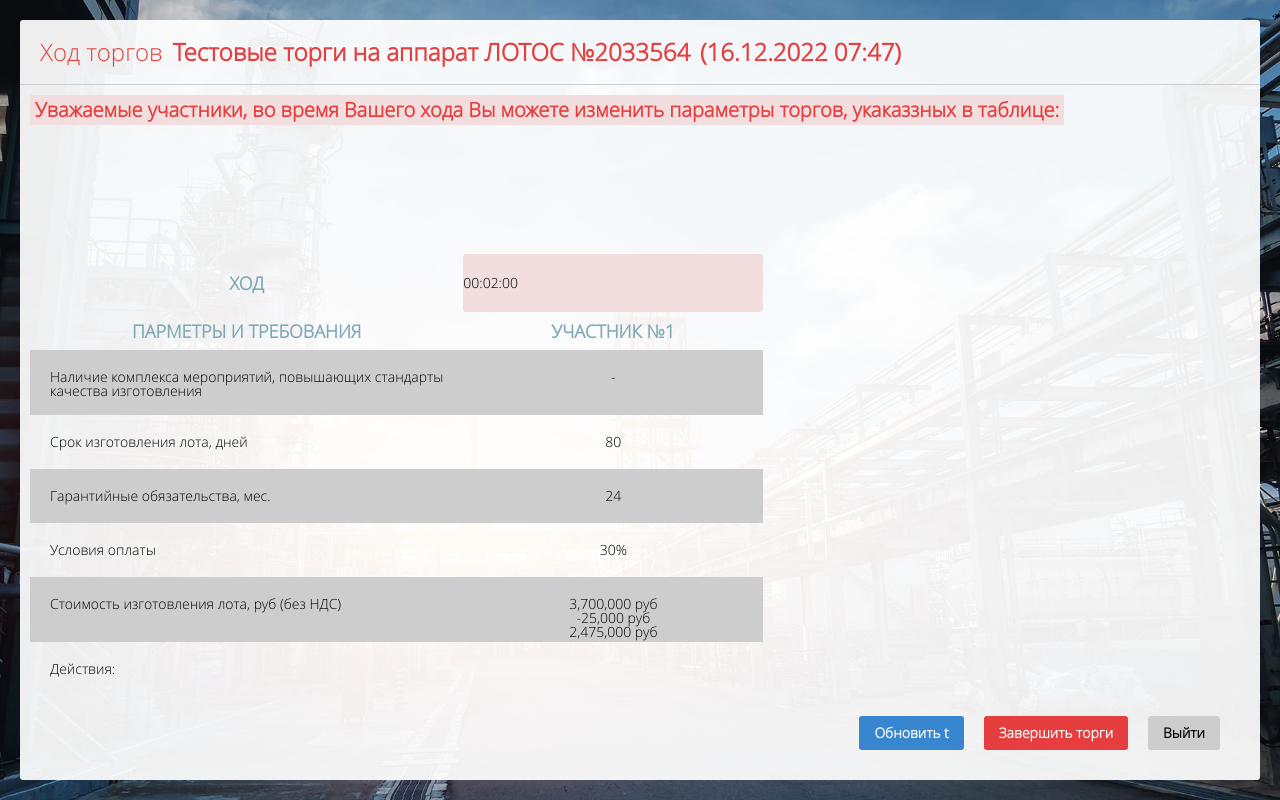
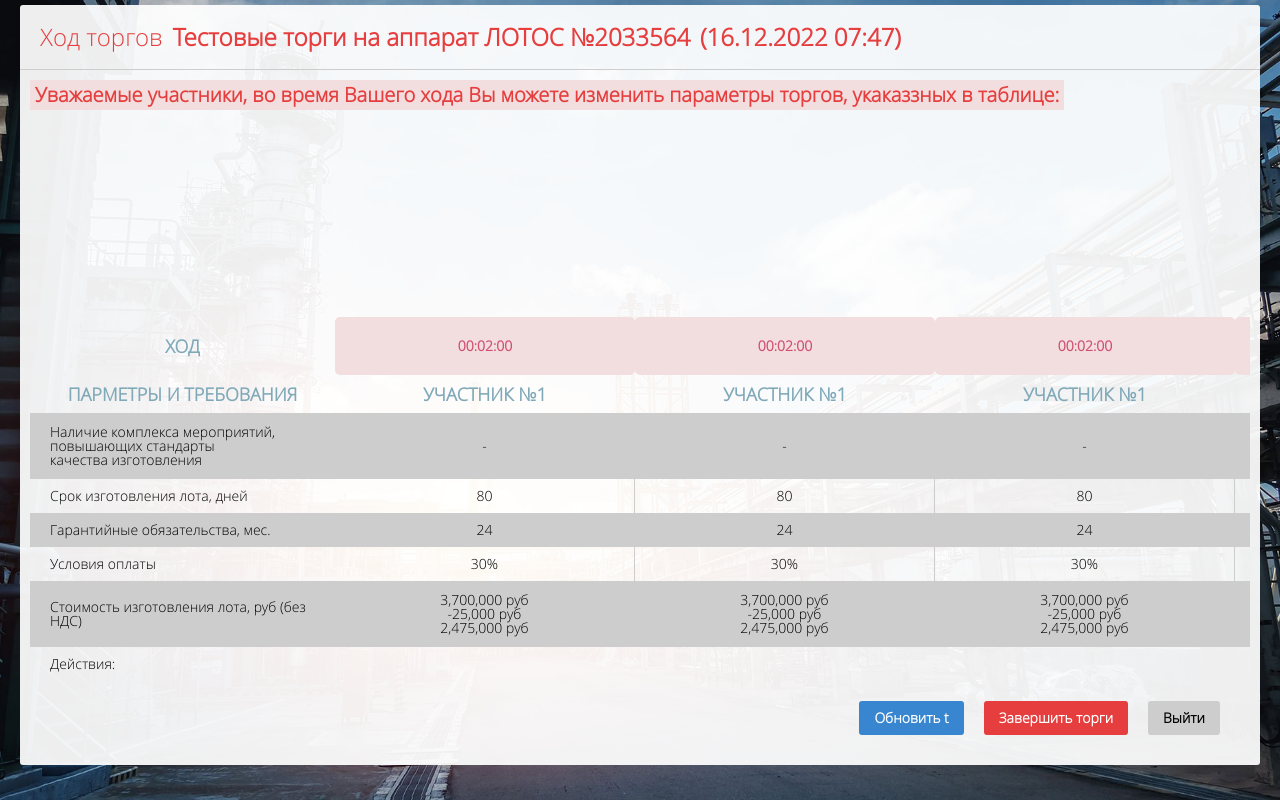
Before and after one commit to Tomiloff/BiddingRoom, a React (Create React App) app: page / in a window 1280 px wide. Built offline with nearby package versions, Linux system fonts and the light colour scheme.

Commit message:
fix working area

```diff
--- a/src/assets/all-css/globalStyles.css
+++ b/src/assets/all-css/globalStyles.css
@@ -32,7 +32,7 @@ body {
   height: 100vh;
   background-position: center;
   background-size: cover;
-  padding: 20px;
+  padding: 5px 20px;
 }
 
 h1 {
--- a/src/pages/Room/Room.jsx
+++ b/src/pages/Room/Room.jsx
@@ -22,7 +22,7 @@ const Room = () => {
               <li>Действия:</li>
             </ul>
           </div>
-
+          <div className={styles.competitionArea}>
             <div className={styles.participant}>
               <div className={styles.timer}>
                 <time>00:02:00</time>
@@ -35,6 +35,59 @@ const Room = () => {
                 <li>30%</li>
                 <li className={styles.price}>3,700,000 руб<br/>-25,000 руб<br/>2,475,000 руб</li>
               </ul>
+            </div>
+            <div className={styles.participant}>
+              <div className={styles.timer}>
+                <time>00:02:00</time>
+              </div>
+              <h3 className={styles.parametersSubTitle}>Участник №1</h3>
+              <ul className={styles.participantTable}>
+                <li className={styles.termsStandard}>-</li>
+                <li>80</li>
+                <li>24</li>
+                <li>30%</li>
+                <li className={styles.price}>3,700,000 руб<br/>-25,000 руб<br/>2,475,000 руб</li>
+              </ul>
+            </div>
+            <div className={styles.participant}>
+              <div className={styles.timer}>
+                <time>00:02:00</time>
+              </div>
+              <h3 className={styles.parametersSubTitle}>Участник №1</h3>
+              <ul className={styles.participantTable}>
+                <li className={styles.termsStandard}>-</li>
+                <li>80</li>
+                <li>24</li>
+                <li>30%</li>
+                <li className={styles.price}>3,700,000 руб<br/>-25,000 руб<br/>2,475,000 руб</li>
+              </ul>
+            </div>
+            <div className={styles.participant}>
+              <div className={styles.timer}>
+                <time>00:02:00</time>
+              </div>
+              <h3 className={styles.parametersSubTitle}>Участник №1</h3>
+              <ul className={styles.participantTable}>
+                <li className={styles.termsStandard}>-</li>
+                <li>80</li>
+                <li>24</li>
+                <li>30%</li>
+                <li className={styles.price}>3,700,000 руб<br/>-25,000 руб<br/>2,475,000 руб</li>
+              </ul>
+            </div>
+            <div className={styles.participant}>
+              <div className={styles.timer}>
+                <time>00:02:00</time>
+              </div>
+              <h3 className={styles.parametersSubTitle}>Участник №1</h3>
+              <ul className={styles.participantTable}>
+                <li className={styles.termsStandard}>-</li>
+                <li>80</li>
+                <li>24</li>
+                <li>30%</li>
+                <li className={styles.price}>3,700,000 руб<br/>-25,000 руб<br/>2,475,000 руб</li>
+              </ul>
+            </div>
           </div>
         </div>
 
--- a/src/pages/Room/Room.module.css
+++ b/src/pages/Room/Room.module.css
@@ -16,6 +16,10 @@
 
 .tradingWorkspace {
   display: flex;
+}
+
+.parameters {
+  width: 500px;
 }
 
 .parameters,
@@ -45,12 +49,18 @@
 
 .parametrsTable li,
 .participantTable li {
-  padding: 20px;
+  padding: 10px 20px;
+  display: flex;
+  align-items: center;
+}
+
+.participantTable li {
+  justify-content: center;
 }
 
 .termsStandard,
 .price {
-  height: 65px;
+  height: 66px;
 }
 
 .parametrsTable li:nth-child(odd),
@@ -58,9 +68,14 @@
   background: var(--grey);
 }
 
+.competitionArea {
+  display: flex;
+  justify-content: flex-start;
+  overflow-x: scroll;
+}
+
 .participant {
-  width: 100%;
-  max-width: 300px;
+  min-width: 300px;
 }
 
 .timer  {
@@ -68,12 +83,16 @@
   height: 58px;
   display: flex;
   align-items: center;
-  border-radius: 3px;
+  justify-content: center;
+  border-radius: 5px;
   margin-bottom: 10px;
+  color: var(--raspberry);
+  font-weight: bold;
 }
 
 .participantTable {
   text-align: center;
+  border-right: 1px solid var(--grey);
 }
 
 .сontrolPanel {
@@ -110,3 +129,18 @@
 .btnExit {
   background: var(--grey);
 }
+
+::-webkit-scrollbar {
+  height: 8px;
+  background-color: none;
+}
+
+::-webkit-scrollbar-thumb {
+  background-color: #843465;
+  border-radius: 9em;
+  box-shadow: inset 1px 1px 10px #f3faf7;
+}
+
+::-webkit-scrollbar-thumb:hover {
+  background-color: #253861;
+}
```
Lines whose indentation alone changed are shown as unchanged.
